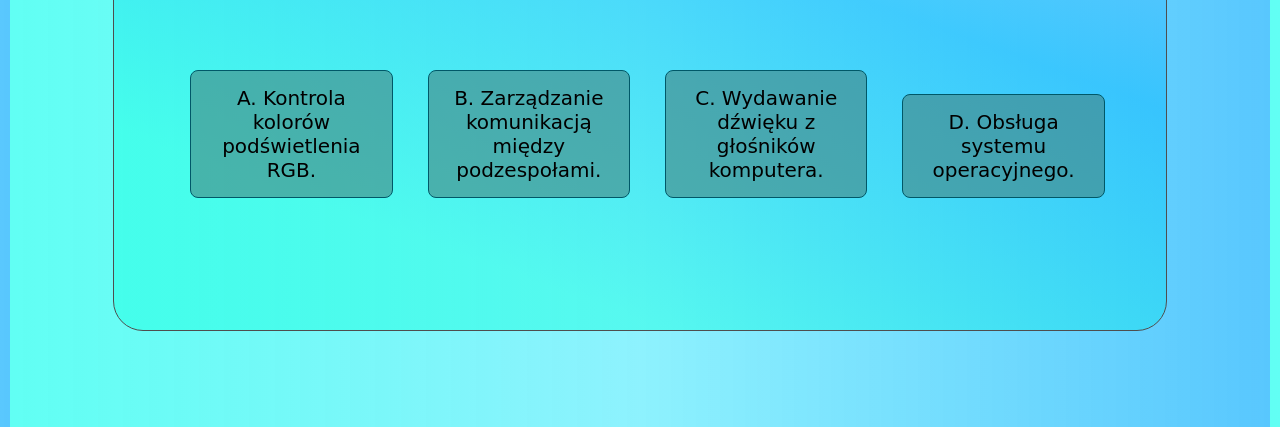
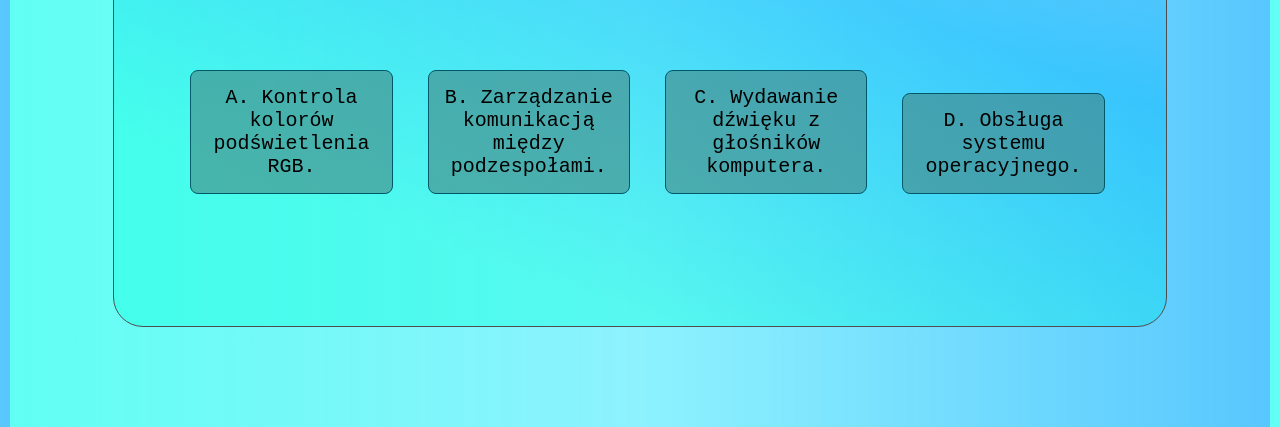
Before and after one commit to Jankes24/prezentacja1, a website: page quiz.html in a window 1280 px wide. Shown: the part 373-800 px from the top of the page. Drawn offline with Linux system fonts and the light colour scheme.

Commit message:
Update style.css

```diff
--- a/style.css
+++ b/style.css
@@ -22,7 +22,6 @@ body
     text-align: center;
     font-size: 35px;
     font-weight: bolder;
-    font-style: oblique;
     border:rgb(78, 78, 78) solid 1px;
     padding-bottom: 100px;
 }
@@ -55,7 +54,6 @@ body
     background-color: rgba(70, 129, 126, 0.582);
     color: rgb(0, 0, 0);
     font-weight: 500;
-    font-family: cursive;
     font-size: 20px;
     width: 20%;
     border: 1px solid rgb(0, 88, 104);
@@ -92,7 +90,6 @@ body
     border-radius: 4px;
     font-weight: 600;
     font-size: 20px;
-    font-family: cursive;
     width: 10%;
     padding: 7px;
     color: rgb(0, 43, 80);
```
